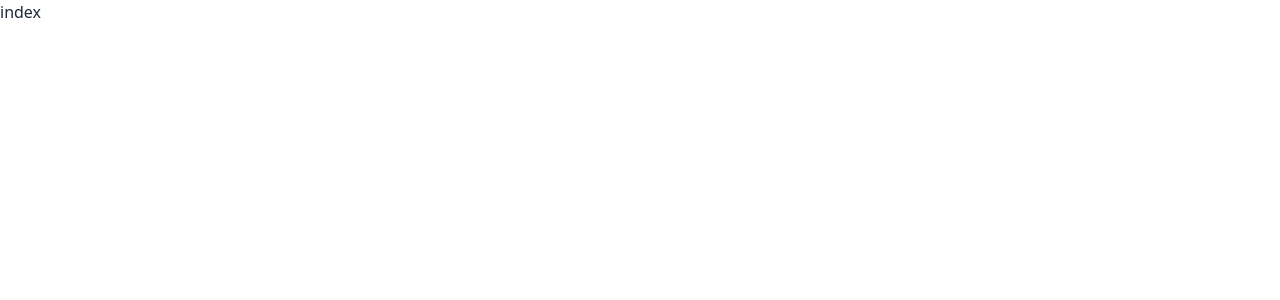
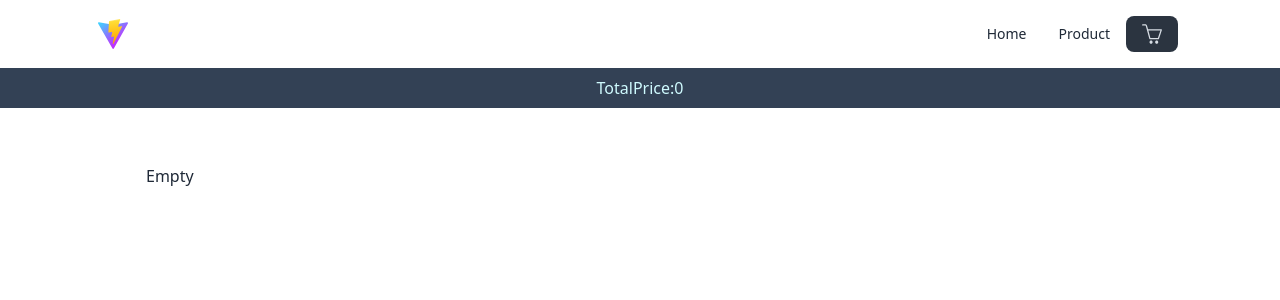
Before and after one commit to SurkhayliShukur/filterProduct, a React (Vite) app: page /basket in a window 1280 px wide. Shown: the top 300 px of the page. Built offline with nearby package versions, Linux system fonts and the light colour scheme.

Commit message:
pageBasket

```diff
--- a/src/pages/Basket/index.tsx
+++ b/src/pages/Basket/index.tsx
@@ -1,8 +1,50 @@
 import React from 'react'
+import Layout from '../Layout'
+import { useSelector } from "react-redux"
+import { RootState } from '../../redux/app/store'
+import { singleProductsType } from "../../interface/data"
 
-const Basket:React.FC = () => {
+
+const Basket: React.FC = () => {
+  const basket = useSelector((state:RootState) => state.products.basket.basket)
+  const totalPrice = useSelector((state:RootState) => state.products.basket.totalPrice)
   return (
-    <div>index</div>
+    <>
+      <Layout>
+        <header className='flex justify-center product-center bg-slate-700 p-2 w-full'>
+          <p className='text-cyan-100'>TotalPrice:{totalPrice}</p>
+        </header>
+        <div className='container  grid gap-12 grid-cols-1 sm:grid-cols-2 md:grid-cols-3 lg:grid-cols-3 p-14 '>
+          {
+            basket && basket.length > 0 ?
+              (
+                basket.map((product: singleProductsType) => (
+                  <>
+                    <div className="card w-96 bg-base-100 shadow-xl w-[350px] m-5">
+                      <figure>
+                        <img src={product.image} alt={product.title} className="w-[350px] h-[250px]  object-contain" />
+                      </figure>
+                      <div className="card-body">
+                        <h2 className="card-title">
+                          {product.title}
+                        </h2>
+                        <div>
+                          <p>{product.category}</p>
+                        </div>
+
+
+                      </div>
+                    </div>
+                  </>
+                ))
+              )
+              : (
+                <p>Empty</p>
+              )
+          }
+        </div>
+      </Layout>
+    </>
   )
 }
 
--- a/src/redux/slices/basket-slice.ts
+++ b/src/redux/slices/basket-slice.ts
@@ -31,5 +31,6 @@ const basketSlice = createSlice({
         }
     }
 })
+
 export const {addToBasket} = basketSlice.actions
 export default basketSlice.reducer
```
